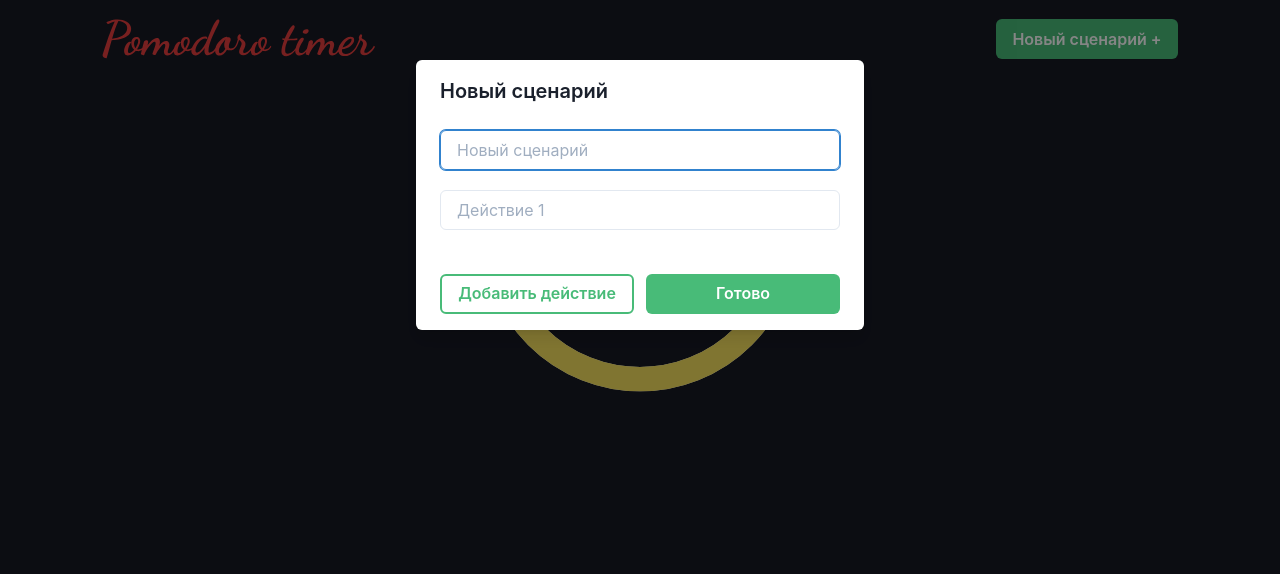
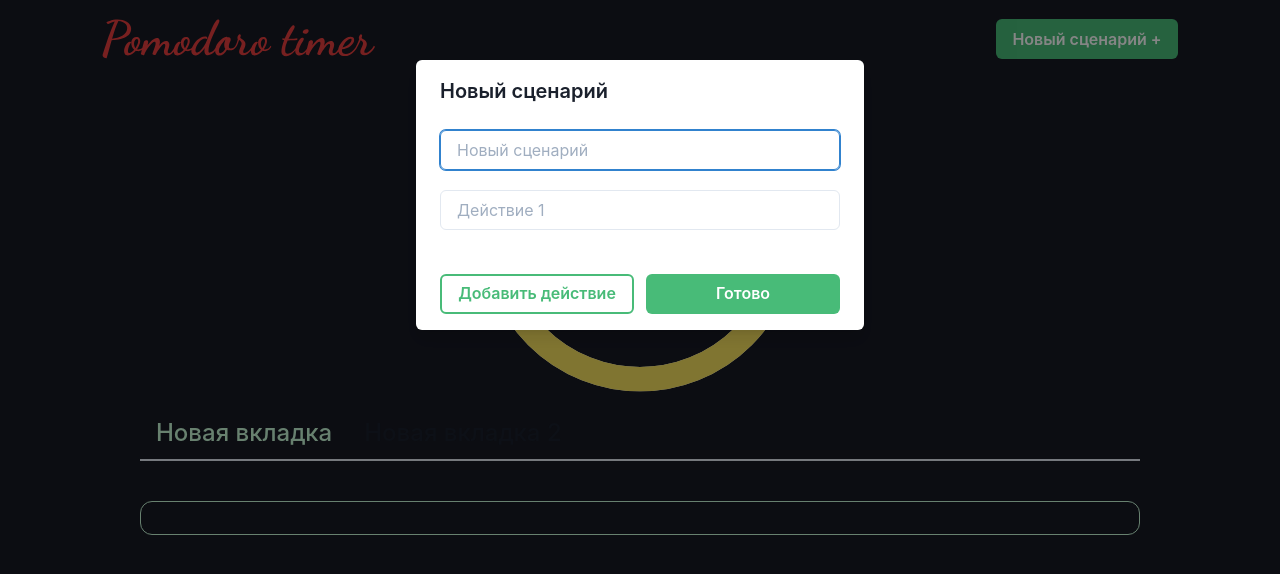
Before and after one commit to Redger1/pomodoro_v2, a React app: page / in a window 1280 px wide. Both pictures are taken after a click on the button "Новый сценарий +". Shown: the top 574 px of the page. Built offline with nearby package versions, Linux system fonts and the light colour scheme; a web font is replaced by a local one.

Commit message:
реализация связи Header с TodoList

```diff
--- a/package.json
+++ b/package.json
@@ -32,6 +32,7 @@
   },
   "dependencies": {
     "css-loader": "^6.7.1",
-    "style-loader": "^3.3.1"
+    "style-loader": "^3.3.1",
+    "uuidv4": "^6.2.13"
   }
 }
--- a/src/App.css
+++ b/src/App.css
@@ -39,3 +39,8 @@
     left: 50%;
     transform: translate(-50%, -50%);
 }
+
+.todo-list__container {
+    display: flex;
+    justify-content: center;
+}
--- a/src/App.tsx
+++ b/src/App.tsx
@@ -1,13 +1,26 @@
+import { useState } from 'react';
 import { ChakraProvider } from '@chakra-ui/react';
 import { Header } from './components/Header/Header';
 import { Timer } from './components/Timer/Timer';
+import { TodoList } from './components/Todo/TodoList';
+import { TodoListState } from './interface/TodoListState';
 import './App.css';
 
 function App() {
+    // Стейт для списка дел, которы передается в пропсы Header и TodoList
+    // Для того, чтобы связать эти два элемента и вывести список дел
+    // const initialState = {
+    //     name: '',
+    //     done: false,
+    //     key: 0
+    // }
+    const [todoList, setTodoList]  = useState<TodoListState[]>([]);
+
     return (
         <ChakraProvider>
-            <Header />
+            <Header todoList={todoList} setTodoList={setTodoList} />
             <Timer />
+            <TodoList  />
         </ChakraProvider>
     )
 }
--- a/src/components/Header/Header.tsx
+++ b/src/components/Header/Header.tsx
@@ -1,14 +1,14 @@
-import { HStack, Button, useDisclosure } from '@chakra-ui/react';
-import { ModalWindow } from '../Modal/Modal';
+import { HStack } from '@chakra-ui/react';
+import { IProps } from '../../interface/TodoListState';
+import { ModalWindow } from '../Modal/ModalWindow';
 
-function Header() {
+function Header({todoList, setTodoList} : IProps) {
     const logo = require("../../asset/resource/Pomodoro_timer.svg");
-    const onOpen = useDisclosure();
 
     return (
         <HStack justifyContent='space-between'>
             <img src={logo} />
-            <ModalWindow />
+            <ModalWindow todoList={todoList} setTodoList={setTodoList} />
         </HStack>
     )
 }
--- a/src/components/Modal/Modal.tsx
+++ /dev/null
@@ -1,61 +0,0 @@
-import { Modal, ModalOverlay, ModalContent, ModalHeader, ModalFooter, ModalBody, useDisclosure, Button, Input,} from '@chakra-ui/react';
-import { useState } from 'react';
-
-export function ModalWindow() {
-    const { isOpen, onOpen, onClose } = useDisclosure()
-    const [numInputs, setNumInputs] = useState<number>(1)
-
-    const allInputs = [];
-
-    for(let i = 0; i < numInputs; i++) {
-        allInputs.push(<Input key={i} mb='20px' placeholder={"Действие " + (i + 1)} />)
-    }
-
-    function addInput() {
-        setNumInputs(prevState => prevState + 1);
-    }
-
-    function closeModal() {
-        setNumInputs(1);
-        onClose();
-    }
-
-    return (
-        <>
-            <Button color='white' bgColor='green.400' onClick={onOpen}>Новый сценарий +</Button>
-            <Modal isOpen={isOpen} onClose={closeModal}>
-                <ModalOverlay />
-                <ModalContent>
-                    <ModalHeader>Новый сценарий</ModalHeader>
-                    <ModalBody className='modal__body'>
-                        <Input mb='20px' placeholder='Новый сценарий' />
-                        {allInputs}
-                    </ModalBody>
-
-                    <ModalFooter>
-
-                        <Button
-                            width='50%'
-                            color='green.400'
-                            border='2px'
-                            borderColor='green.400'
-                            mr={3}
-                            variant='ghost'
-                            onClick={addInput}>
-                                Добавить действие
-                        </Button>
-
-                        <Button
-                            width='50%'
-                            color='white'
-                            bgColor='green.400'
-                            onClick={closeModal}>
-                                Готово
-                        </Button>
-
-                    </ModalFooter>
-                </ModalContent>
-            </Modal>
-        </>
-    )
-}
--- /dev/null
+++ b/src/components/Modal/ModalWindow.tsx
@@ -0,0 +1,81 @@
+import { Modal, ModalOverlay, ModalContent, ModalHeader, ModalFooter, ModalBody, useDisclosure, Button, Input,} from '@chakra-ui/react';
+import { ChangeEvent, useState } from 'react';
+import { v4 as uuidv4 } from 'uuid';
+import { IProps } from '../../interface/TodoListState';
+
+export function ModalWindow({todoList, setTodoList} : IProps) {
+    const { isOpen, onOpen, onClose } = useDisclosure()
+    const [inputFields, setInputFields] = useState<string[]>([''])
+    const [todoHeading, setTodoHeading] = useState<string>('');
+
+    function handleAddFields() {
+        setInputFields([...inputFields, ''])
+    }
+
+    function handleChangeInput(event: ChangeEvent<HTMLInputElement>, index: number) {
+        const values = [...inputFields];
+        values[index] = event.target.value;
+        setInputFields(values)
+    }
+
+    function handleHeadingChange(event : ChangeEvent<HTMLInputElement>) {
+        setTodoHeading(event.target.value);
+    }
+
+    function addTodos() {
+        if(inputFields.length > 0) {
+            setTodoList(todoList => [...todoList, {heading: todoHeading, name: inputFields, key: uuidv4()}]);
+        }
+        onClose();
+    }
+
+    return (
+        <>
+            <Button color='white' bgColor='green.400' onClick={onOpen}>Новый сценарий +</Button>
+            <Modal isOpen={isOpen} onClose={onClose}>
+                <ModalOverlay />
+                <ModalContent>
+                    <ModalHeader>Новый сценарий</ModalHeader>
+                    <ModalBody className='modal__body'>
+                        <Input
+                            onChange={(event) => handleHeadingChange(event)}
+                            mb='20px'
+                            placeholder='Новый сценарий'
+                        />
+
+                        {inputFields.map((inputField : string, index : number) => (
+                            <Input
+                                name='inputValue'
+                                key={index}
+                                placeholder={"Действие " + (index + 1)}
+                                value={inputField}
+                                onChange={(event) => handleChangeInput(event, index)}
+                                mb='20px'
+                            />
+                        ))}
+
+                    </ModalBody>
+                    <ModalFooter>
+                        <Button
+                            width='50%'
+                            color='green.400'
+                            border='2px'
+                            borderColor='green.400'
+                            mr={3}
+                            variant='ghost'
+                            onClick={handleAddFields}>
+                                Добавить действие
+                        </Button>
+                        <Button
+                            width='50%'
+                            color='white'
+                            bgColor='green.400'
+                            onClick={addTodos}>
+                                Готово
+                        </Button>
+                    </ModalFooter>
+                </ModalContent>
+            </Modal>
+        </>
+    )
+}
--- /dev/null
+++ b/src/components/Todo/TodoList.tsx
@@ -0,0 +1,23 @@
+import { Tabs, TabList, TabPanels, Tab, TabPanel } from '@chakra-ui/react'
+
+export function TodoList() {
+    return (
+        <div className='todo-list__container'>
+            <Tabs width='1000px'>
+                <TabList>
+                    <Tab _selected={{color: 'green.100'}} fontWeight='500' fontSize='1.5rem'>Новая вкладка</Tab>
+                    <Tab _selected={{color: 'green.100'}} fontWeight='500' fontSize='1.5rem'>Новая вкладка 2</Tab>
+                </TabList>
+
+                <TabPanels>
+                    <TabPanel mt='40px' borderRadius='12px' borderColor='green.100' border='1px' fontSize='1.5rem' color='green.100'>
+
+                    </TabPanel>
+                    <TabPanel mt='40px' borderRadius='12px' borderColor='green.100' border='1px' fontSize='1.5rem' color='green.100'>
+
+                    </TabPanel>
+                </TabPanels>
+            </Tabs>
+        </div>
+    )
+}
--- /dev/null
+++ b/src/interface/TodoListState.ts
@@ -0,0 +1,12 @@
+import { Dispatch, SetStateAction } from 'react';
+
+export interface TodoListState {
+    heading: string,
+    name: string[],
+    key: string
+}
+
+export type IProps = {
+    todoList: TodoListState[],
+    setTodoList: Dispatch<SetStateAction<TodoListState[]>>
+}
```
Also changed, not shown: 1 other file (tests, documents, lock files or other folders).
